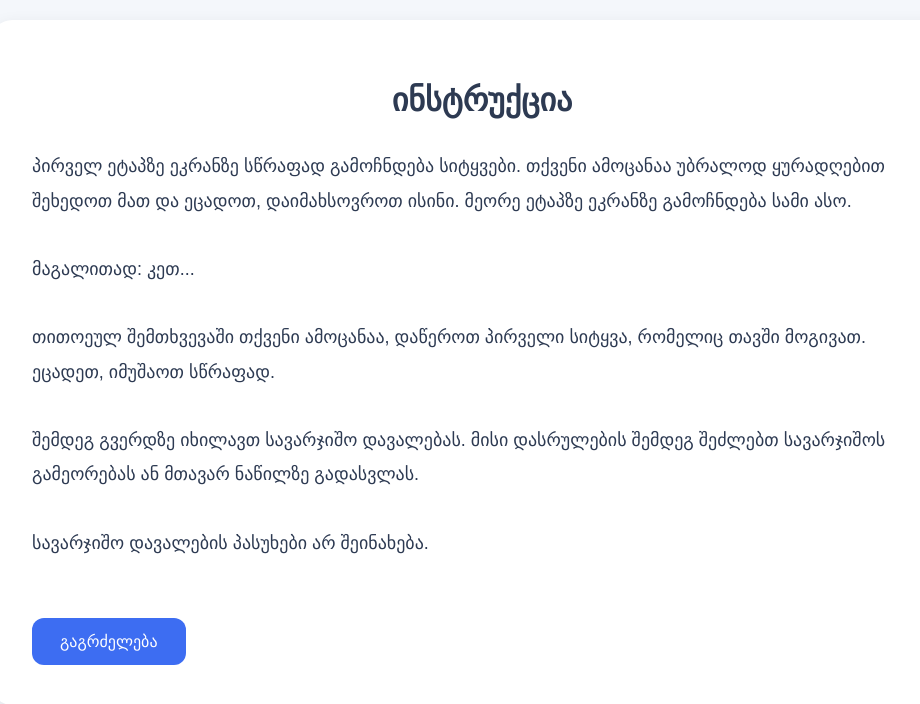
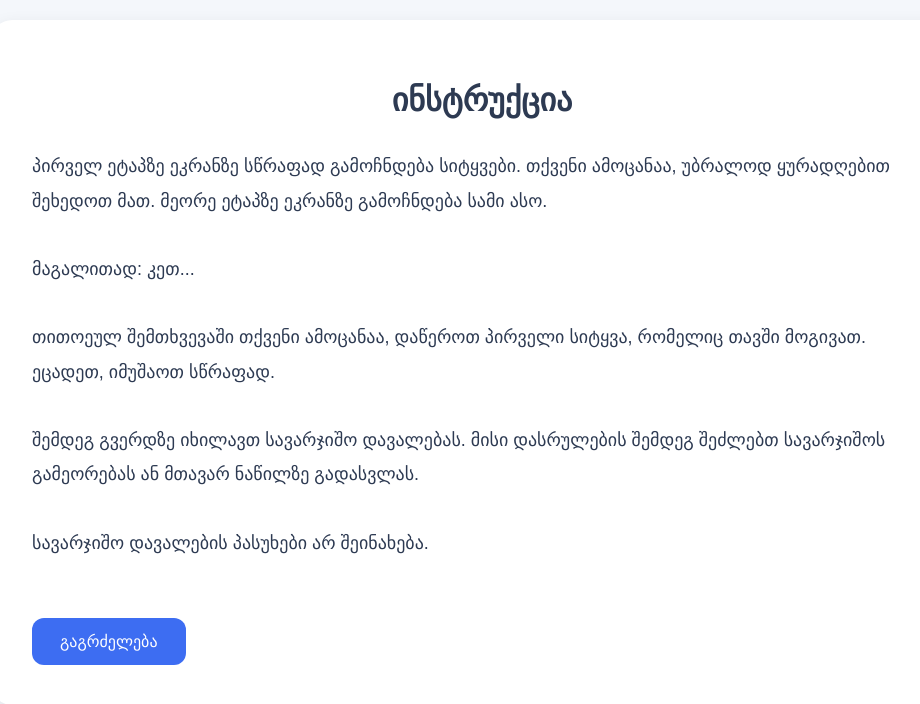
Before and after one commit to zivzivadzeleri/traitsnmemory, a Flask app: page /practice_info in a window 1280 px wide. Shown: the top 704 px of the page, without its empty margins (158-1078 px from the left). Run offline with Flask 3, Linux system fonts and the light colour scheme.

Commit message:
Update instructions in practice_info.html
Removed the instruction to memorize the words in the first stage.

```diff
--- a/templates/practice_info.html
+++ b/templates/practice_info.html
@@ -27,8 +27,8 @@
         პირველ ეტაპზე ეკრანზე სწრაფად გამოჩნდება
         სიტყვები.
 
-        თქვენი ამოცანაა უბრალოდ ყურადღებით
-        შეხედოთ მათ და ეცადოთ, დაიმახსოვროთ ისინი.
+        თქვენი ამოცანაა, უბრალოდ ყურადღებით
+        შეხედოთ მათ.
 
         მეორე ეტაპზე ეკრანზე გამოჩნდება
         სამი ასო.
```
